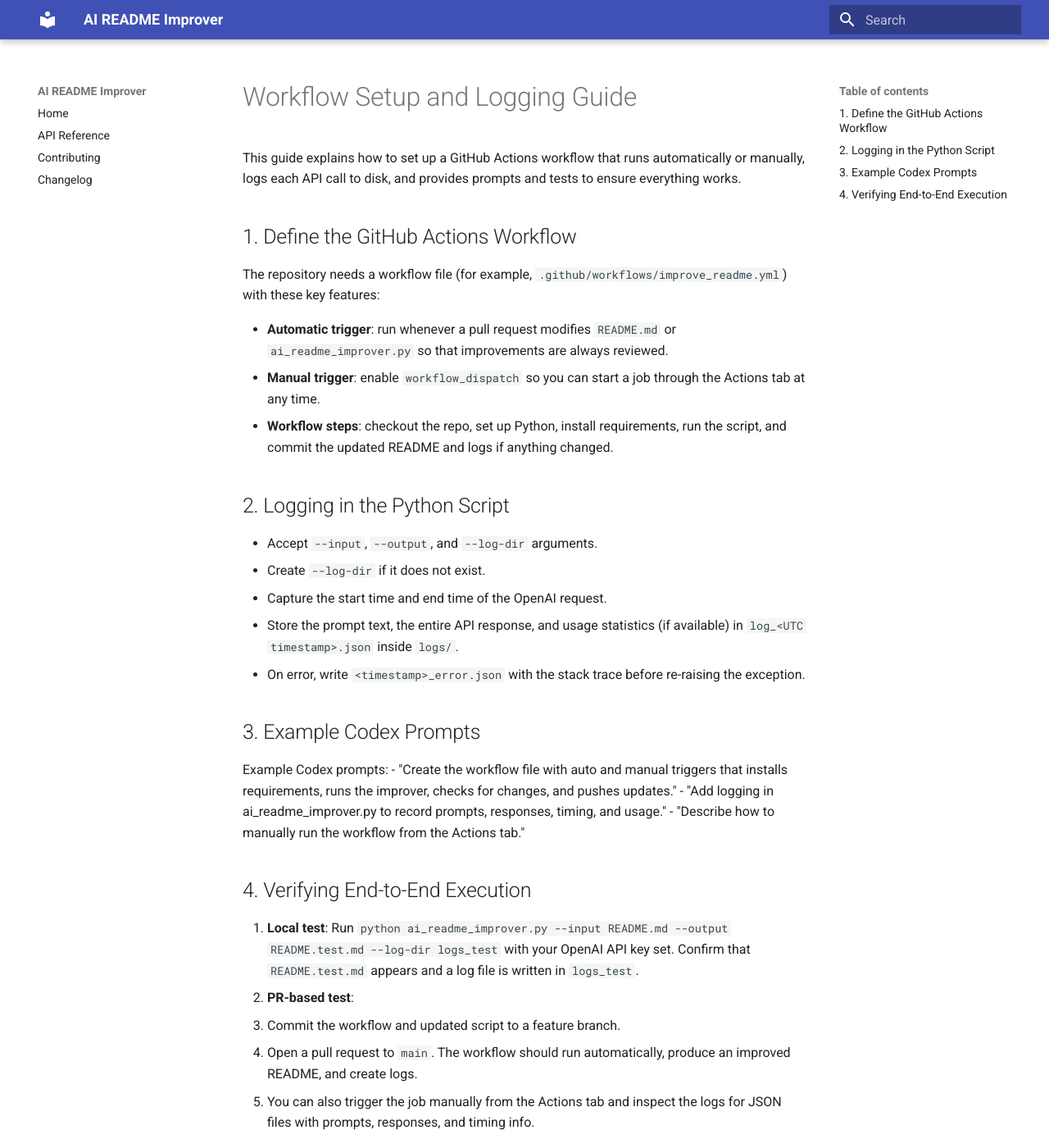
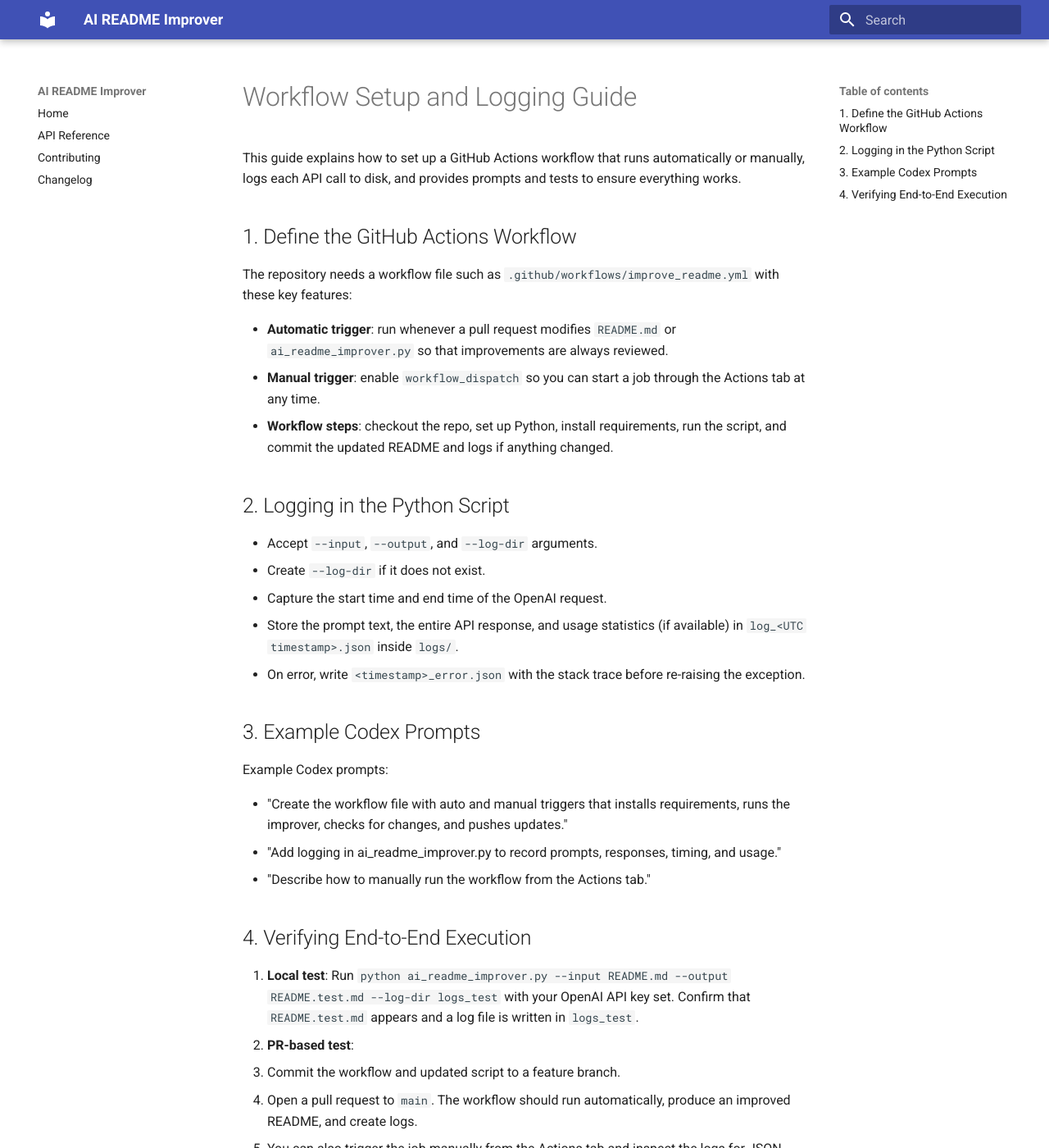
Before and after one commit to habib13352/ai-readme-improver, an MkDocs documentation site: the page built from docs/workflow_instructions.md, in a window 1280 px wide and 1400 px high. Shown: the whole window at 82% size. Built offline with MkDocs 1.6.1 and Material for MkDocs 9.7.7, drawn with Linux system fonts in a browser that asks for light colours.

Commit message:
chore: fix markdownlint errors

```diff
--- a/docs/workflow_instructions.md
+++ b/docs/workflow_instructions.md
@@ -1,36 +1,55 @@
 # Workflow Setup and Logging Guide
 
-This guide explains how to set up a GitHub Actions workflow that runs automatically or manually, logs each API call to disk, and provides prompts and tests to ensure everything works.
+This guide explains how to set up a GitHub Actions workflow that runs
+automatically or manually, logs each API call to disk, and provides prompts and
+tests to ensure everything works.
 
 ## 1. Define the GitHub Actions Workflow
 
-The repository needs a workflow file (for example, `.github/workflows/improve_readme.yml`) with these key features:
+The repository needs a workflow file such as
+`.github/workflows/improve_readme.yml` with these key features:
 
-- **Automatic trigger**: run whenever a pull request modifies `README.md` or `ai_readme_improver.py` so that improvements are always reviewed.
-- **Manual trigger**: enable `workflow_dispatch` so you can start a job through the Actions tab at any time.
-- **Workflow steps**: checkout the repo, set up Python, install requirements, run the script, and commit the updated README and logs if anything changed.
+- **Automatic trigger**: run whenever a pull request modifies `README.md` or
+  `ai_readme_improver.py` so that improvements are always reviewed.
+- **Manual trigger**: enable `workflow_dispatch` so you can start a job through
+  the Actions tab at any time.
+- **Workflow steps**: checkout the repo, set up Python, install requirements,
+  run the script, and commit the updated README and logs if anything changed.
+
 ## 2. Logging in the Python Script
 
 - Accept `--input`, `--output`, and `--log-dir` arguments.
 - Create `--log-dir` if it does not exist.
 - Capture the start time and end time of the OpenAI request.
-- Store the prompt text, the entire API response, and usage statistics (if available) in `log_<UTC timestamp>.json` inside `logs/`.
-- On error, write `<timestamp>_error.json` with the stack trace before re-raising the exception.
+- Store the prompt text, the entire API response, and usage statistics
+  (if available) in `log_<UTC timestamp>.json` inside `logs/`.
+- On error, write `<timestamp>_error.json` with the stack trace
+  before re-raising the exception.
 
 ## 3. Example Codex Prompts
 
+Example Codex prompts:
 
-Example Codex prompts:
-- "Create the workflow file with auto and manual triggers that installs requirements, runs the improver, checks for changes, and pushes updates."
-- "Add logging in ai_readme_improver.py to record prompts, responses, timing, and usage."
+- "Create the workflow file with auto and manual triggers that installs
+  requirements, runs the improver, checks for changes, and pushes updates."
+- "Add logging in ai_readme_improver.py to record prompts, responses, timing,
+  and usage."
 - "Describe how to manually run the workflow from the Actions tab."
+
 ## 4. Verifying End-to-End Execution
 
-1. **Local test**: Run `python ai_readme_improver.py --input README.md --output README.test.md --log-dir logs_test` with your OpenAI API key set. Confirm that `README.test.md` appears and a log file is written in `logs_test`.
+1. **Local test**: Run `python ai_readme_improver.py --input README.md --output`
+   `README.test.md --log-dir logs_test` with your OpenAI API key set. Confirm
+   that `README.test.md` appears and a log file is written in `logs_test`.
 2. **PR-based test**:
    - Commit the workflow and updated script to a feature branch.
-   - Open a pull request to `main`. The workflow should run automatically, produce an improved README, and create logs.
-3. You can also trigger the job manually from the Actions tab and inspect the logs for JSON files with prompts, responses, and timing info.
+   - Open a pull request to `main`. The workflow should run automatically,
+     produce an improved README, and create logs.
+3. You can also trigger the job manually from the Actions tab and inspect
+   the logs for JSON files with prompts, responses, and timing info.
 
-With these pieces in place, you can reliably improve your README via GPT models while keeping a clear record of every API call.
-This overview should help you quickly implement the pipeline and understand the key areas to customize. Feel free to adapt the workflow for other files or expand the logging as needed.
+With these pieces in place, you can reliably improve your README via GPT models
+while keeping a clear record of every API call.
+This overview should help you quickly implement the pipeline and understand the
+key areas to customize. Feel free to adapt the workflow for other files or
+expand the logging as needed.
```
Also changed, not shown: README.md (+25 -9 lines), docs/api_reference.md (+1 -1 lines).
